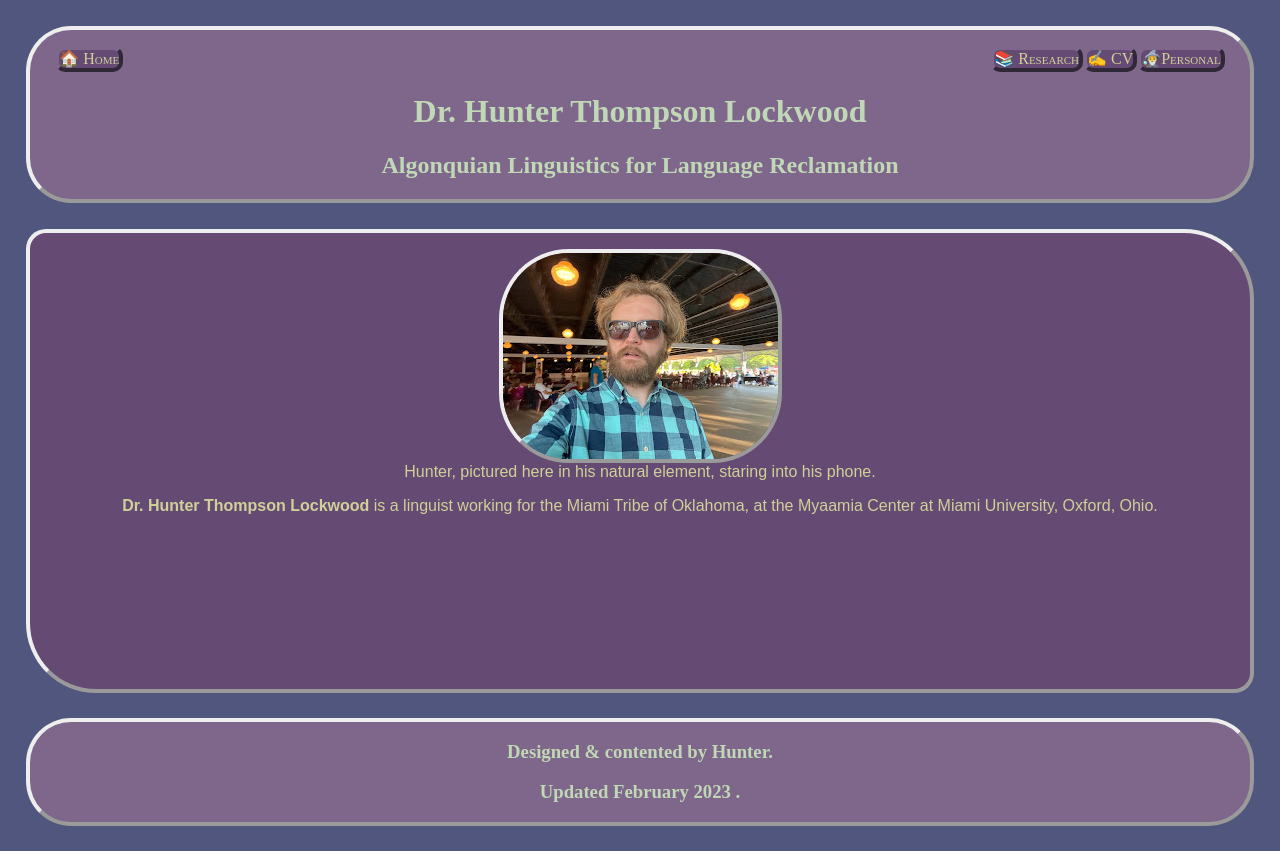
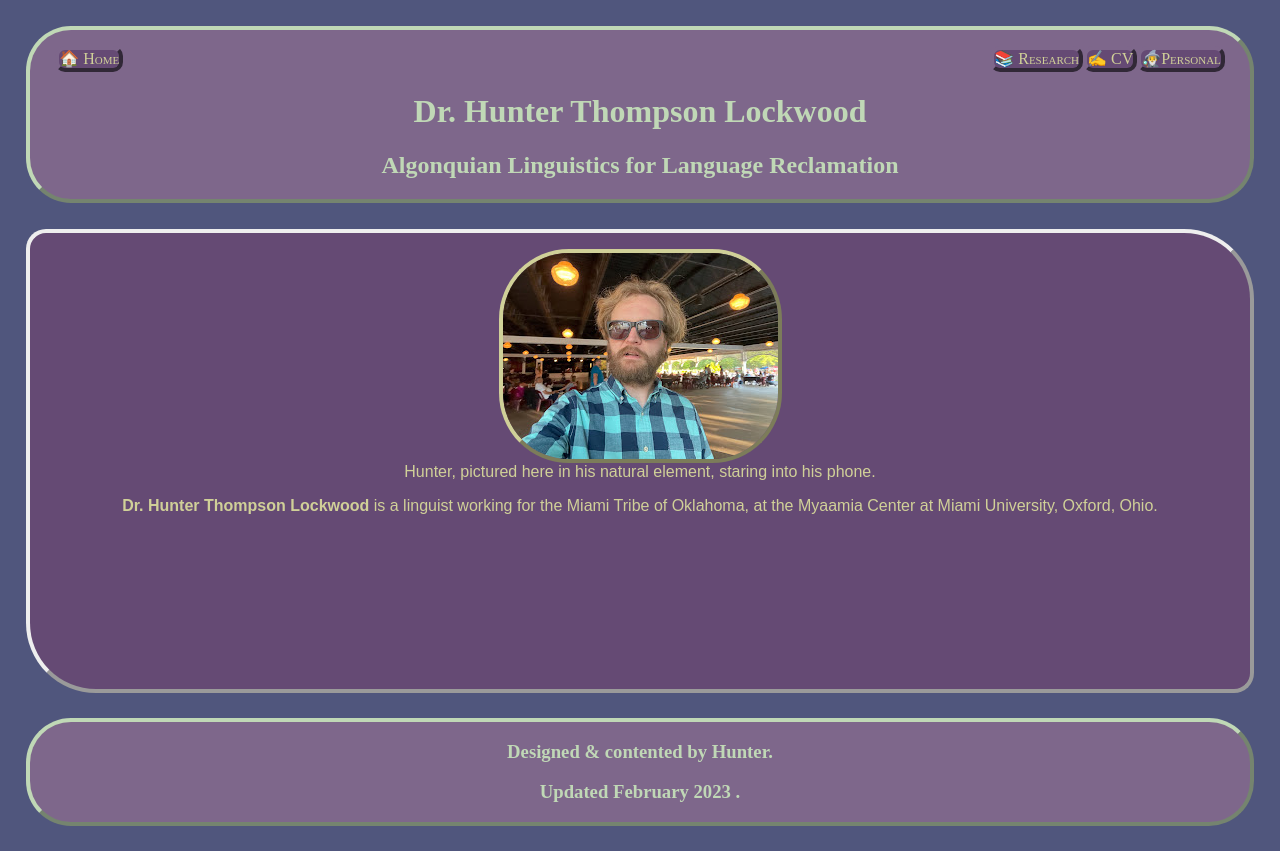
Before and after one commit to HunterLockwood/hunterlockwood.github.io, a website built with Parcel: page index.html in a window 1280 px wide. Built offline with nearby package versions, Linux system fonts and the light colour scheme; a web font is replaced by a local one.

Commit message:
adding new images; playing with css

```diff
--- a/css/main.css
+++ b/css/main.css
@@ -107,20 +107,26 @@ textarea {
   --margin-padding: 2vw;
   --big-margin-padding: 4vw;
   --border-style: outset;
+  --base-border-size: 4px;
   --base-border-radius: 45px;
   }
 
 
 /* --------------------------------------------------------------------------
-  Basic Colors &c.
+  Defaults
  -------------------------------------------------------------------------- */
 
 html {
   background-color: var(--backgrounder);
   font-family: var(--text-font);
   padding: var(--margin-padding);
-  overflow: scroll;
+  text-align: center;
   }
+
+
+/* --------------------------------------------------------------------------
+   Page layout
+   -------------------------------------------------------------------------- */
 
 body {
   display: grid;
@@ -132,32 +138,37 @@ body {
     auto;
   }
 
+
+/* --------------------------------------------------------------------------
+   Specific sections
+   -------------------------------------------------------------------------- */
+
+
 header,footer {
   background-color: var(--header-textholder);
   color: var(--header-text);
   font-family: var(--header-font);
-  border: 4px var(--border-style);
-  flex-grow: 1;
+  border: var(--base-border-size) var(--border-style) var(--header-text);
   border-radius: var(--base-border-radius);
   }
 
 main {
   background-color: var(--plain-body-textholder);
   color: var(--plain-body-text);
-  border: 4px var(--border-style);
+  border: var(--base-border-size) var(--border-style);
   border-radius: calc(var(--base-border-radius) - 25px) calc(var(--base-border-radius) + 25px);
-  flex-grow: 1;
   padding: 0 var(--margin-padding) 0 var(--margin-padding);
   margin: var(--margin-padding) 0 var(--margin-padding) 0;
   }
 
-main,header,footer,section {
-  text-align: center;
+img {
+  max-inline-size: 100%;
+  block-size: auto;
   }
 
 figure img {
   overflow: clip;
-  border: 4px var(--border-style);
+  border: var(--base-border-size) var(--border-style) var(--plain-body-text);
   border-radius: calc(var(--base-border-radius) + 25px);
   }
 
@@ -176,7 +187,7 @@ ul.menu {
   }
 
 li {
-  border: 4px outset var(--header-textholder);
+  border: var(--base-border-size) var(--border-style) var(--header-textholder);
   background-color: var(--colorful-body-textholder);
   border-radius: calc(var(--base-border-radius) - 35px);
   }
@@ -199,29 +210,6 @@ a {
   color: inherit;
   font-variant: petite-caps;
   }
-
-/* --------------------------------------------------------------------------
-   Page layout
-   -------------------------------------------------------------------------- */
-
-
-/* notes toward a layout*/
-/* ~~~~~~~~~~~~~~~~~~~~~~~~~~~~~~~~
-children of body:
-
-header
-  nav
-  ul
-    li
-  TODO: Finalize header structure
-main
-  figure
-    img
-    caption
-  section
-footer
-  TODO: Finalize footer structure
-~~~~~~~~~~~~~~~~~~~~~~~~~~~~~~~~*/
 
 
 
--- a/index.html
+++ b/index.html
@@ -80,8 +80,8 @@
       </li>
     </ul>
   </nav>
-  <h1>Dr. Hunter Thompson Lockwood</h1>
   <section class="tagline">
+    <h1>Dr. Hunter Thompson Lockwood</h1>
     <h2>Algonquian Linguistics for Language Reclamation</h2>
   </section>
 </header>
```
Also changed, not shown: img/splashes/oh-hey-its-fun-crop.jpeg (added).
